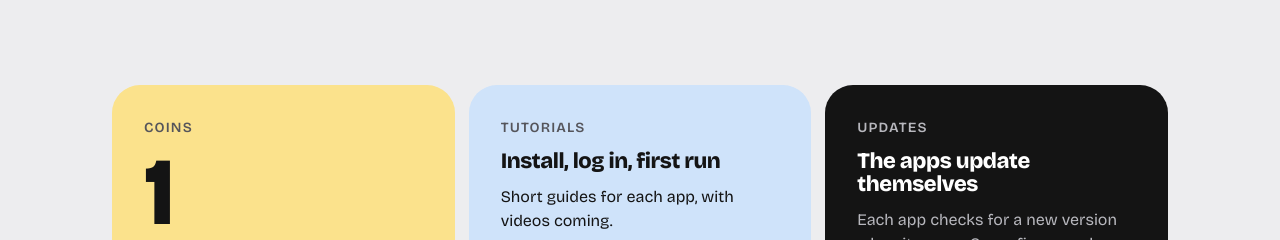
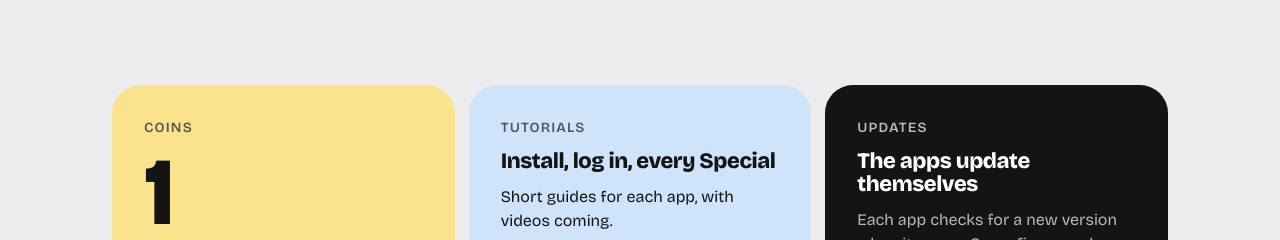
Before and after one commit to Nexx2131/Nexx-website, a plain HTML site: page index.html in a window 1280 px wide. Shown: the part 1727-1967 px from the top of the page. Drawn offline with nearby package versions, Linux system fonts and the light colour scheme.

Commit message:
Home: Tutorials tile says "Install, log in, every Special"
The "first run" guide was replaced by one guide per Special.

Co-Authored-By: Claude Opus 5.5 <noreply@anthropic.com>

```diff
--- a/index.html
+++ b/index.html
@@ -94,7 +94,7 @@
         </div>
         <div class="tile sky">
           <span class="eyebrow">Tutorials</span>
-          <h3>Install, log in, first run</h3>
+          <h3>Install, log in, every Special</h3>
           <p>Short guides for each app, with videos coming.</p>
           <div class="spacer"></div>
           <a class="btn" href="tutorials.html">Open tutorials</a>
```
